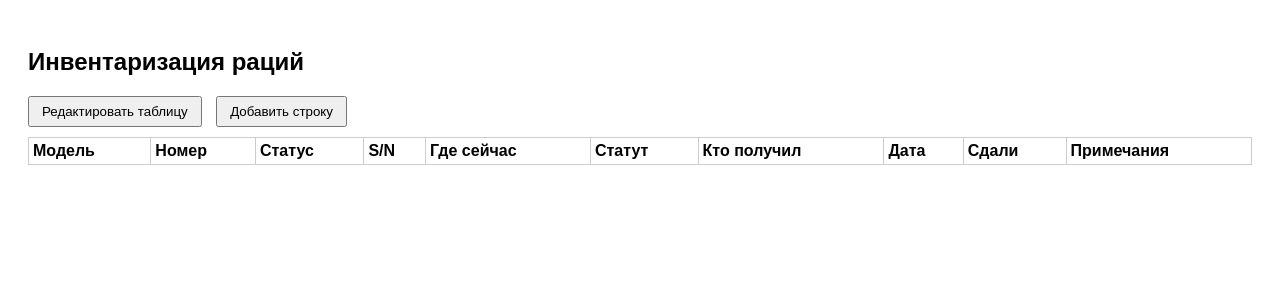
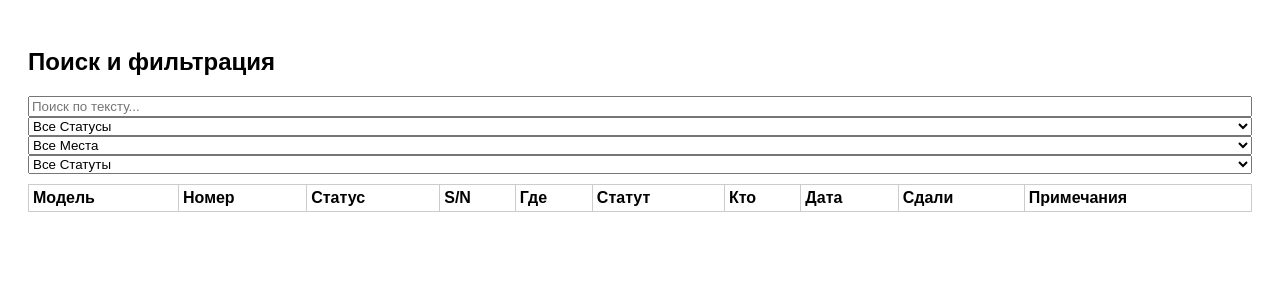
Before and after one commit to randat24/flask-radio_2, a Flask app: page / in a window 1280 px wide. Shown: the top 300 px of the page. Run offline with Flask 3, Linux system fonts and the light colour scheme; data that the repository does not hold is empty.

Commit message:
Update index.html

```diff
--- a/templates/index.html
+++ b/templates/index.html
@@ -2,22 +2,46 @@
 <html lang="ru">
 <head>
   <meta charset="UTF-8">
-  <title>Инвентаризация раций</title>
+  <title>Инвентаризация с фильтрами</title>
   <link rel="stylesheet" href="/static/style.css">
 </head>
 <body>
-  <h2>Инвентаризация раций</h2>
-  <button onclick="toggleEdit()" id="editToggle">Редактировать таблицу</button>
-  <button onclick="addRow()">Добавить строку</button>
+  <h2>Поиск и фильтрация</h2>
+  <div class="filters">
+    <input type="text" id="search" placeholder="Поиск по тексту..." oninput="applyFilters()" />
+    <select id="statusFilter" onchange="applyFilters()">
+      <option value="">Все Статусы</option>
+      <option>Не учтеная</option>
+      <option>Списаная</option>
+      <option>Учтеная</option>
+    </select>
+    <select id="locationFilter" onchange="applyFilters()">
+      <option value="">Все Места</option>
+      <option>РЕР</option>
+      <option>КСП</option>
+      <option>БПЛА</option>
+    </select>
+    <select id="stateFilter" onchange="applyFilters()">
+      <option value="">Все Статуты</option>
+      <option>На КСП</option>
+      <option>Выдано</option>
+      <option>На выход</option>
+      <option>Утеряна</option>
+      <option>Неизвестно</option>
+      <option>Дежурная</option>
+    </select>
+  </div>
+
   <table id="radioTable">
     <thead>
       <tr>
-        <th>Модель</th><th>Номер</th><th>Статус</th><th>S/N</th><th>Где сейчас</th>
-        <th>Статут</th><th>Кто получил</th><th>Дата</th><th>Сдали</th><th>Примечания</th>
+        <th>Модель</th><th>Номер</th><th>Статус</th><th>S/N</th><th>Где</th>
+        <th>Статут</th><th>Кто</th><th>Дата</th><th>Сдали</th><th>Примечания</th>
       </tr>
     </thead>
     <tbody></tbody>
   </table>
+
   <script src="/static/script.js"></script>
 </body>
 </html>
```
